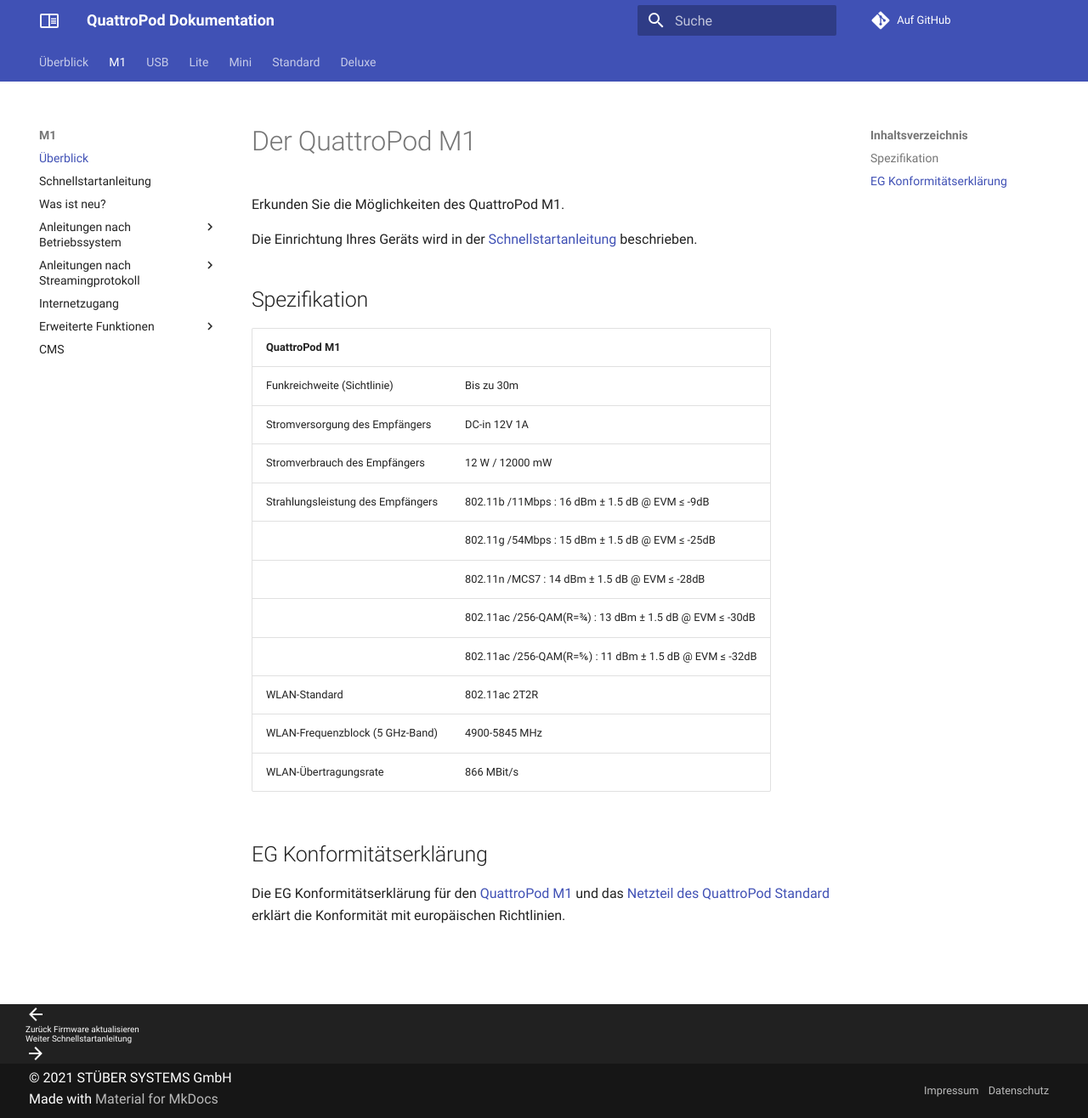
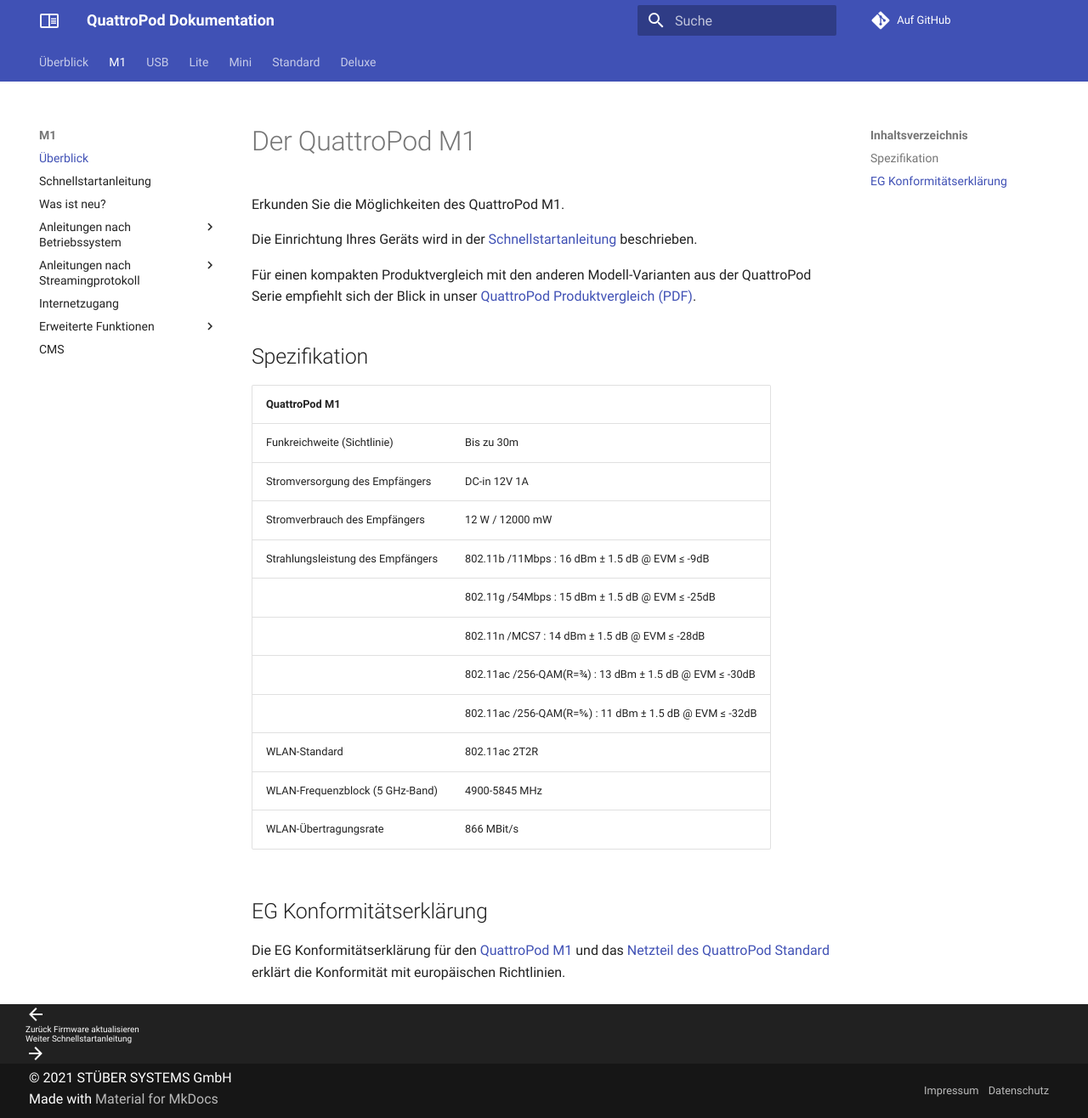
Before and after one commit to stuebersystems/doc.quattropod.de, an MkDocs documentation site: the page built from docs/m1/intro.md, in a window 1280 px wide and 1316 px high. Shown: the whole window at 85% size. Built offline with MkDocs 1.6.1 and Material for MkDocs 9.7.7, drawn with Linux system fonts in a browser that asks for light colours; comment, search, counter and statistics services are not loaded.

Commit message:
Update intro.md

```diff
--- a/docs/m1/intro.md
+++ b/docs/m1/intro.md
@@ -3,6 +3,12 @@
 Erkunden Sie die Möglichkeiten des QuattroPod M1.
 
 Die Einrichtung Ihres Geräts wird in der [Schnellstartanleitung](quickstart.md) beschrieben.
+
+Für einen kompakten Produktvergleich mit den anderen Modell-Varianten aus der QuattroPod Serie empfiehlt sich der Blick in unser [QuattroPod Produktvergleich (PDF)][3].
+
+  [1]: /assets/img/quattropod.m1.png
+  [2]: https://www.quattropod.de/m1.php
+  [3]: https://download.stueber.de/doc/de/quattropod/quattropod.produktvergleich.de.pdf
 
 ## Spezifikation
 
```
